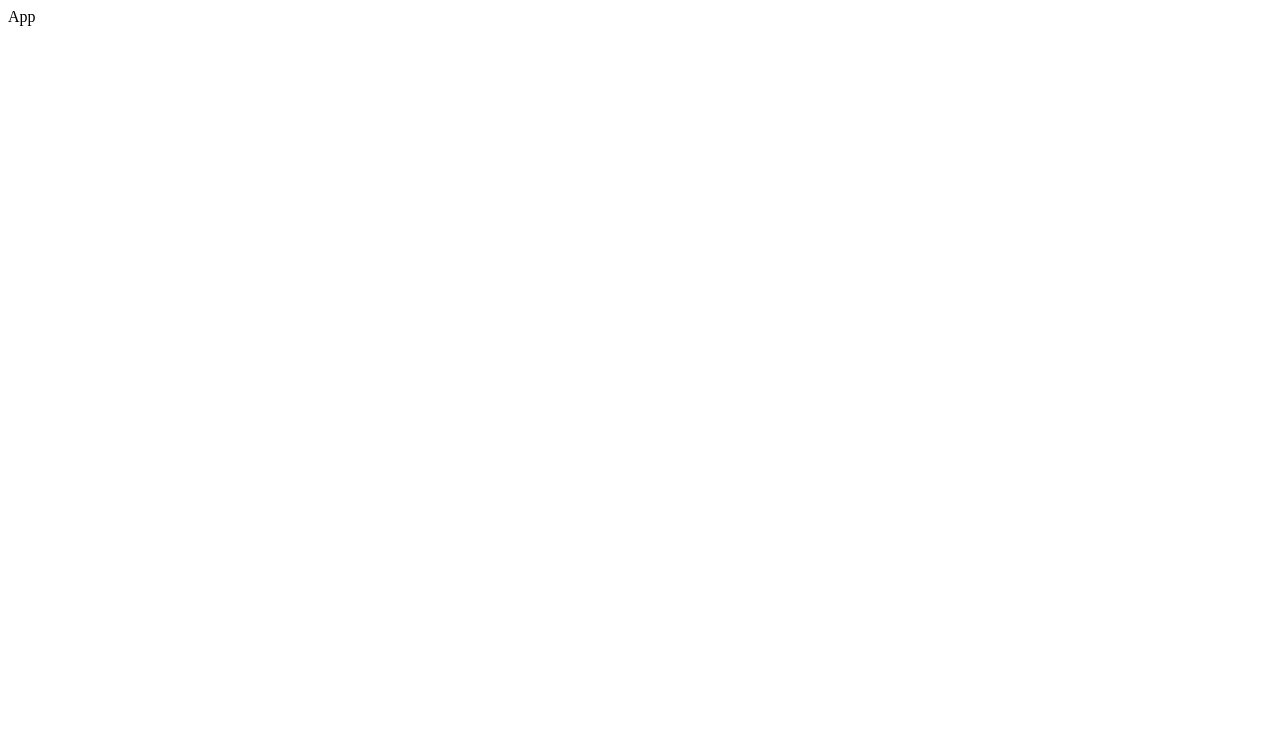
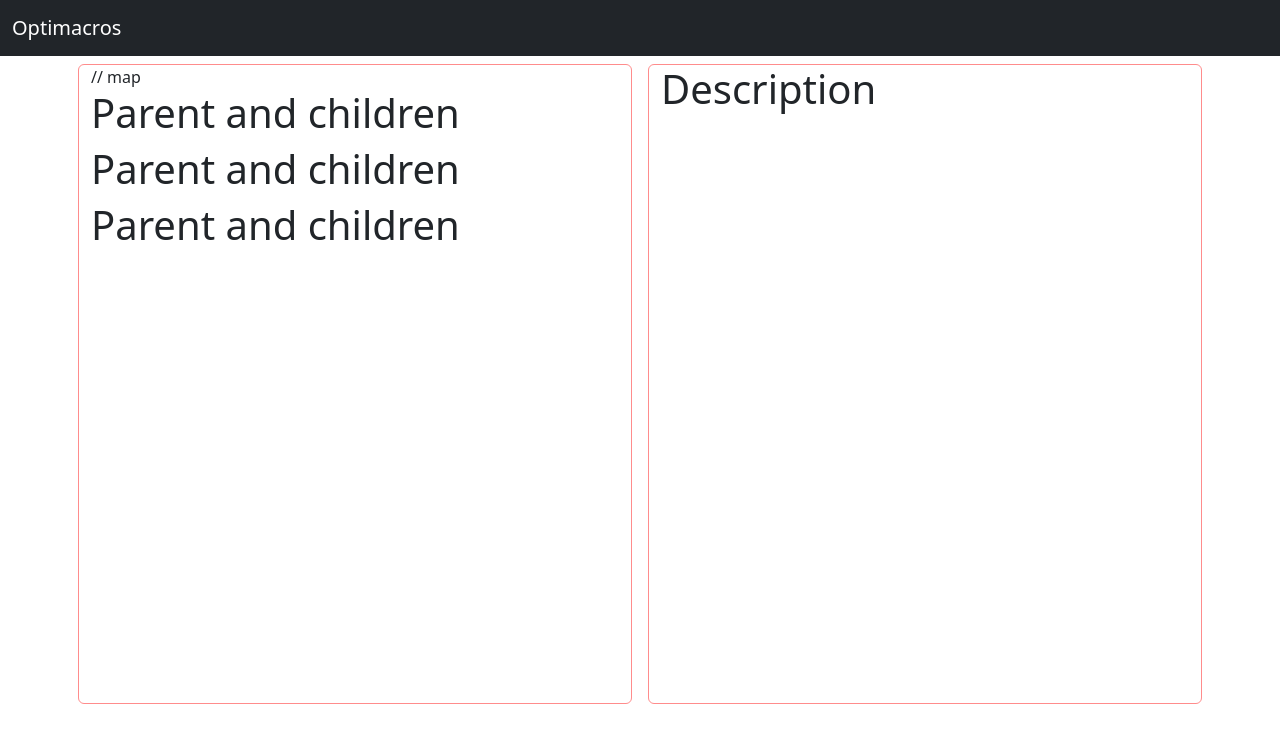
Before and after one commit to AnonymFromInternet/Optimacros, a React (Create React App) app: page / in a window 1280 px wide. Shown: the top 742 px of the page. Built offline with nearby package versions, Linux system fonts and the light colour scheme; no server answers.

Commit message:
Getting data, adding components, and creating structure of the app

```diff
--- a/package.json
+++ b/package.json
@@ -3,15 +3,20 @@
   "version": "0.1.0",
   "private": true,
   "dependencies": {
+    "@reduxjs/toolkit": "^1.8.2",
     "@testing-library/jest-dom": "^5.16.4",
     "@testing-library/react": "^13.3.0",
     "@testing-library/user-event": "^13.5.0",
+    "@types/axios": "^0.14.0",
     "@types/jest": "^27.5.1",
     "@types/node": "^16.11.36",
     "@types/react": "^18.0.9",
     "@types/react-dom": "^18.0.5",
+    "@types/react-redux": "^7.1.24",
+    "axios": "^0.27.2",
     "react": "^18.1.0",
     "react-dom": "^18.1.0",
+    "react-redux": "^8.0.2",
     "react-scripts": "5.0.1",
     "typescript": "^4.7.2",
     "web-vitals": "^2.1.4"
--- a/public/index.html
+++ b/public/index.html
@@ -2,8 +2,6 @@
 <html lang="en">
   <head>
     <meta charset="utf-8" />
-    <!-- Optimacros image -->
-    <link rel="icon" href="" />
     <meta name="viewport" content="width=device-width, initial-scale=1" />
     <meta name="theme-color" content="#000000" />
     <meta
@@ -11,6 +9,7 @@
       content="Web site created using create-react-app"
     />
     <title>Optimacros</title>
+    <link href="https://cdn.jsdelivr.net/npm/bootstrap@5.2.0-beta1/dist/css/bootstrap.min.css" rel="stylesheet" integrity="sha384-0evHe/X+R7YkIZDRvuzKMRqM+OrBnVFBL6DOitfPri4tjfHxaWutUpFmBp4vmVor" crossorigin="anonymous">
   </head>
   <body>
     <noscript>You need to enable JavaScript to run this app.</noscript>
--- /dev/null
+++ b/src/App.css
@@ -0,0 +1,12 @@
+.list {
+    margin: 8px;
+    min-height: 80vh;
+    border: 1px solid #FF8C8C;
+    border-radius: 6px;
+}
+.description {
+    margin: 8px;
+    min-height: 80vh;
+    border: 1px solid #FF8C8C;
+    border-radius: 6px;
+}
--- a/src/App.tsx
+++ b/src/App.tsx
@@ -1,9 +1,42 @@
-import React from 'react';
+import React, { useEffect, useState } from "react";
+import axios from "axios";
+
+import TopBarComponent from "./Shared/Modules/Topbar/Components/TopBar.component";
+
+import "./App.css";
+import GroupComponent from "./Modules/Data/Components/Group/Group.component";
+import DescriptionComponent from "./Modules/Data/Components/Description/Description.component";
 
 function App() {
+  // Вынести в стор
+  const [data, setData] = useState(null);
+  useEffect(() => {
+    axios
+      .get(
+        "https://gist.githubusercontent.com/avydashenko/e1702c1ef26cddd006da989aa47d4f62/raw/067f7b75946baf7faf5b8afcd04c66ecf0b47486/view.json"
+      )
+      .then((response) => {
+        setData(response.data);
+      });
+  }, [setData]);
+  // Вынести в стор
+  console.log("data is ", data);
   return (
     <div>
-      App
+      <TopBarComponent />
+      <div className="container">
+        <div className="row">
+          <div className="col list">
+            // map
+            <GroupComponent />
+            <GroupComponent />
+            <GroupComponent />
+          </div>
+          <div className="col description">
+            <DescriptionComponent />
+          </div>
+        </div>
+      </div>
     </div>
   );
 }
--- /dev/null
+++ b/src/Modules/Data/Components/Description/Description.component.tsx
@@ -0,0 +1,4 @@
+const DescriptionComponent = () => {
+  return <h1>Description</h1>;
+};
+export default DescriptionComponent;
--- /dev/null
+++ b/src/Modules/Data/Components/Group/Group.component.tsx
@@ -0,0 +1,4 @@
+const GroupComponent = () => {
+  return <h1>Parent and children</h1>;
+};
+export default GroupComponent;
--- /dev/null
+++ b/src/Shared/Modules/Topbar/Components/TopBar.component.tsx
@@ -0,0 +1,11 @@
+const TopBarComponent = () => {
+  return (
+    <nav className="navbar navbar-dark bg-dark">
+      <div className="container-fluid">
+        <a className="navbar-brand">Optimacros</a>
+      </div>
+    </nav>
+  );
+};
+
+export default TopBarComponent;
```
Also changed, not shown: public/robots.txt (deleted), 2 other files (tests, documents, lock files or other folders).
